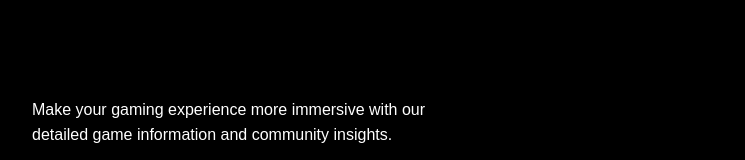
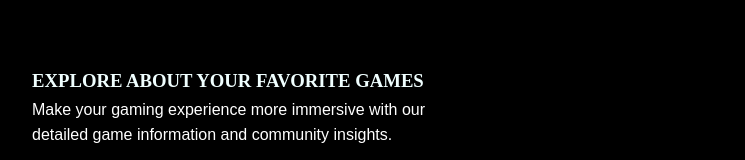
Before and after one commit to ImStellar0408/GameStar-frontend, a React (Vite) app: page / in a window 1280 px wide. Shown: the part 1888-2048 px from the top of the page, without its empty margins (144-889 px from the left). Built offline with nearby package versions, Linux system fonts and the light colour scheme; some icons are missing.

Commit message:
Add routeeer

```diff
--- a/index.html
+++ b/index.html
@@ -8,6 +8,6 @@
   </head>
   <body>
     <div id="root"></div>
-    <script type="module" src="/src/pages/main.jsx"></script>
+    <script type="module" src="/src/main.jsx"></script>
   </body>
 </html>
--- a/package.json
+++ b/package.json
@@ -12,7 +12,8 @@
   "dependencies": {
     "boxicons": "^2.1.4",
     "react": "^19.1.1",
-    "react-dom": "^19.1.1"
+    "react-dom": "^19.1.1",
+    "react-router-dom": "^7.9.6"
   },
   "devDependencies": {
     "@eslint/js": "^9.36.0",
--- /dev/null
+++ b/src/App.jsx
@@ -0,0 +1,20 @@
+import { BrowserRouter, Routes, Route } from "react-router-dom";
+import Home from "./pages/HomePage.jsx";
+
+function App() {
+    return (
+        <BrowserRouter>
+            <Routes>
+                <Route path="/" element={<Home />} />
+                <Route path="/login" element={<h1>Login Page</h1>} />
+                <Route path="/register" element={<h1>Register Page</h1>} />
+                <Route path="/games" element={<h1>Games Page</h1>} />
+                <Route path="/add-game" element={<h1>Add Game Page</h1>} />
+                <Route path="/games/:id" element={<h1>Update Page</h1>} />
+                <Route path="/profile" element={<h1>Profile Page</h1>} />
+            </Routes>
+        </BrowserRouter>
+    );
+}
+
+export default App;
--- a/src/pages/main.css
+++ b/src/index.css
@@ -2,5 +2,6 @@ body {
   margin: 0;
   padding: 0;
   background-color: #000000;
+  color: azure;
   scroll-behavior: smooth;
 }
--- a/src/pages/main.jsx
+++ b/src/main.jsx
@@ -1,10 +1,8 @@
-import { StrictMode } from 'react'
 import { createRoot } from 'react-dom/client'
-import '../pages/main.css'
-import Home from './home'
+import './index.css'
+import App from './App.jsx'
 
 
 createRoot(document.getElementById('root')).render(
-
-  <Home />
+  <App />
 )
```
Also changed, not shown: src/pages/HomePage.jsx (renamed from src/pages/home.jsx), 1 other file (tests, documents, lock files or other folders).
